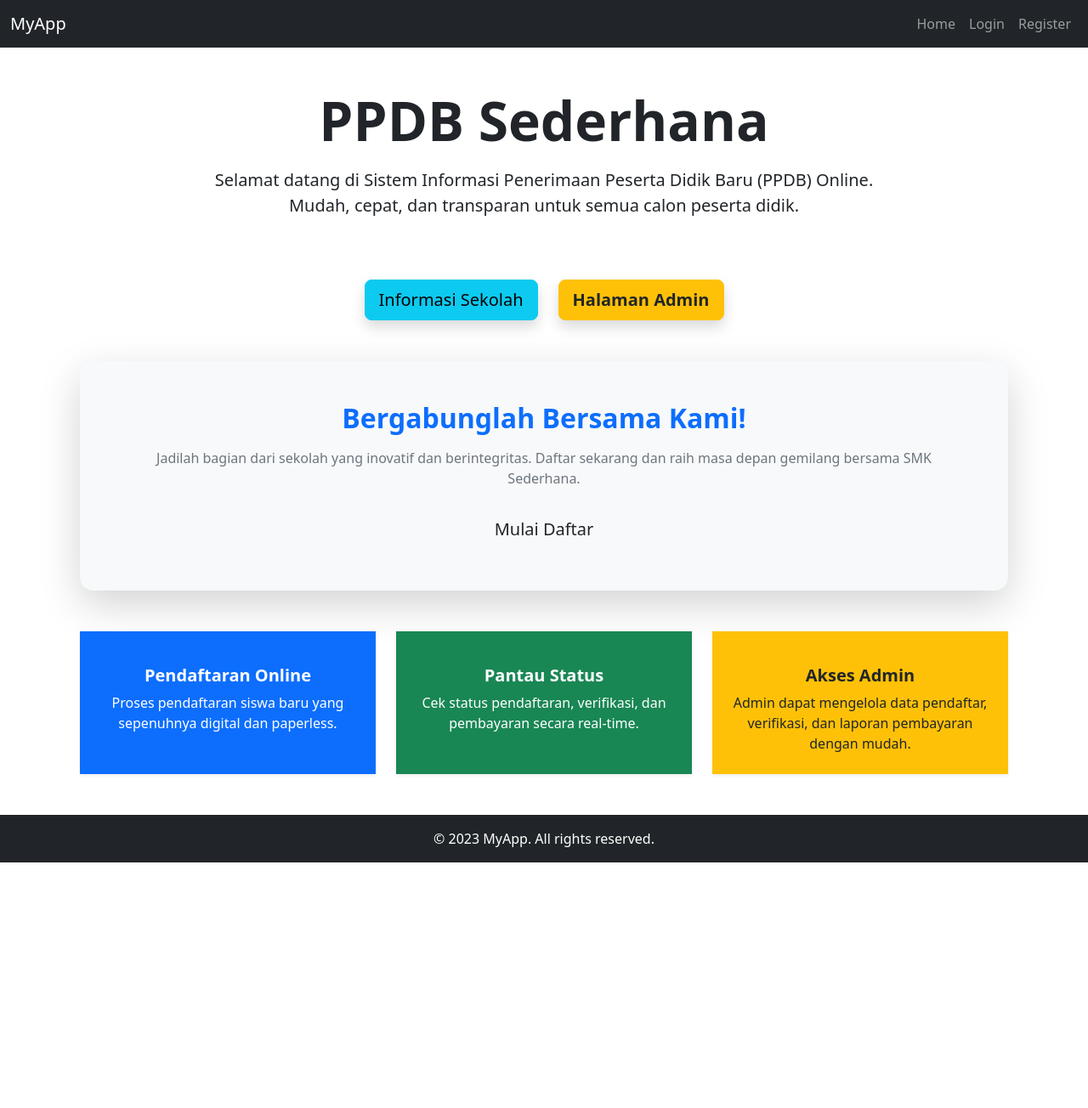
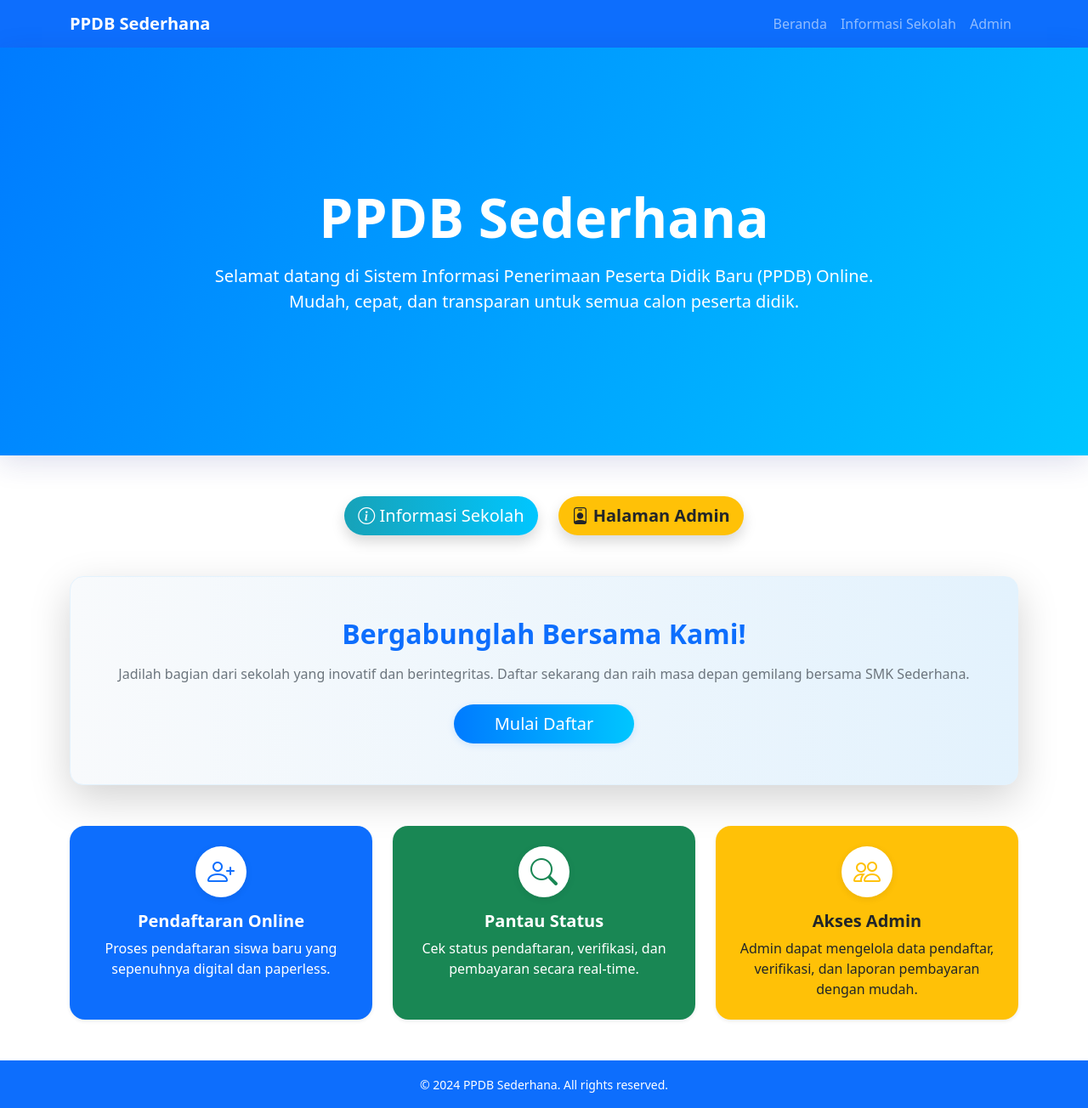
Before and after one commit to rindukadekr/rindukadekramadhani, a Flask app: page / in a window 1280 px wide. Shown: the whole page at 85% size. Before the commit the page ends 1015 px from the top, so only its background shows below. Run offline with Flask 3, Linux system fonts and the light colour scheme.

Commit message:
Update layout template for improved structure and readability

```diff
--- a/app/templates/layout.html
+++ b/app/templates/layout.html
@@ -1,18 +1,21 @@
 <!DOCTYPE html>
-<html lang="en">
+<html lang="id">
   <head>
     <meta charset="UTF-8" />
-    <meta name="viewport" content="width=device-width, initial-scale=1.0" />
-    <title>{% block title %}Application{% endblock %}</title>
+    <meta name="viewport" content="width=device-width, initial-scale=1" />
+    <title>{% block title %}PPDB Sederhana{% endblock %}</title>
     <link
-      href="https://cdn.jsdelivr.net/npm/bootstrap@5.3.0-alpha1/dist/css/bootstrap.min.css"
       rel="stylesheet"
+      href="https://cdn.jsdelivr.net/npm/bootstrap@5.3.2/dist/css/bootstrap.min.css"
     />
+    {% block styles %}{% endblock %}
   </head>
   <body>
-    <nav class="navbar navbar-expand-lg navbar-dark bg-dark">
-      <div class="container-fluid">
-        <a class="navbar-brand" href="{{ url_for('main.home') }}">MyApp</a>
+    <nav class="navbar navbar-expand-lg navbar-dark bg-primary shadow-sm">
+      <div class="container">
+        <a class="navbar-brand fw-bold" href="{{ url_for('main.home') }}"
+          >PPDB Sederhana</a
+        >
         <button
           class="navbar-toggler"
           type="button"
@@ -24,24 +27,25 @@
         <div class="collapse navbar-collapse" id="navbarNav">
           <ul class="navbar-nav ms-auto">
             <li class="nav-item">
-              <a class="nav-link" href="{{ url_for('main.home') }}">Home</a>
+              <a class="nav-link" href="{{ url_for('main.home') }}">Beranda</a>
             </li>
             <li class="nav-item">
-              <a class="nav-link" href="{{ url_for('main.login') }}">Login</a>
+              <a class="nav-link" href="{{ url_for('main.sekolah_info') }}"
+                >Informasi Sekolah</a
+              >
             </li>
             <li class="nav-item">
-              <a class="nav-link" href="{{ url_for('main.register') }}"
-                >Register</a
+              <a class="nav-link" href="{{ url_for('admin.dashboard') }}"
+                >Admin</a
               >
             </li>
           </ul>
         </div>
       </div>
     </nav>
-    <div class="container mt-5">
     {% with messages = get_flashed_messages(with_categories=true) %} {% if
     messages %}
-      <div class="alert-container">
+    <div class="container mt-3">
       {% for category, message in messages %}
       <div
         class="alert alert-{{ category }} alert-dismissible fade show"
@@ -52,16 +56,14 @@
           type="button"
           class="btn-close"
           data-bs-dismiss="alert"
-            aria-label="Close"
         ></button>
       </div>
       {% endfor %}
     </div>
     {% endif %} {% endwith %} {% block content %}{% endblock %}
-    </div>
-    <footer class="bg-dark text-white text-center py-3 mt-5">
-      &copy; 2023 MyApp. All rights reserved.
+    <footer class="bg-primary text-white text-center py-3 mt-5">
+      <small>&copy; {{ 2024 }} PPDB Sederhana. All rights reserved.</small>
     </footer>
-    <script src="https://cdn.jsdelivr.net/npm/bootstrap@5.3.0-alpha1/dist/js/bootstrap.bundle.min.js"></script>
+    <script src="https://cdn.jsdelivr.net/npm/bootstrap@5.3.2/dist/js/bootstrap.bundle.min.js"></script>
   </body>
 </html>
```
Lines whose indentation alone changed are shown as unchanged.
